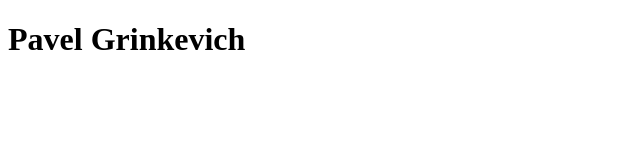
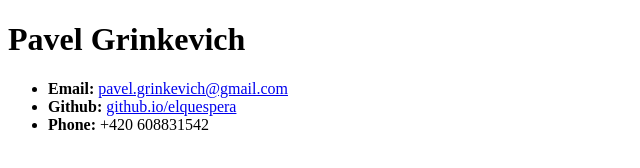
Before and after one commit to elquespera/rsschool-cv, a plain HTML site: page index.html in a window 1280 px wide. Shown: the whole page, without its empty margins (0-640 px from the left). Drawn offline with Linux system fonts and the light colour scheme.

Commit message:
feat: add nav content

```diff
--- a/index.html
+++ b/index.html
@@ -7,13 +7,28 @@
   </head>
   <body>
     <div id="content">
-      <nav>
-
-      </nav>
 
       <header>
         <h1>Pavel Grinkevich</h1>
       </header>
+
+      <nav>
+        <ul>
+          <li>
+            <b>Email: </b>
+            <a href="mailto:pavel.grinkevich@gmail.com">pavel.grinkevich@gmail.com</a>
+          </li>
+          <li>
+            <b>Github: </b>
+            <a href="https://github.io/elquespera">github.io/elquespera</a>
+          </li>
+          <li>
+            <b>Phone: </b>
+            +420 608831542
+          </li>
+        </ul>
+      </nav>
+
 
       <main>
 
```
